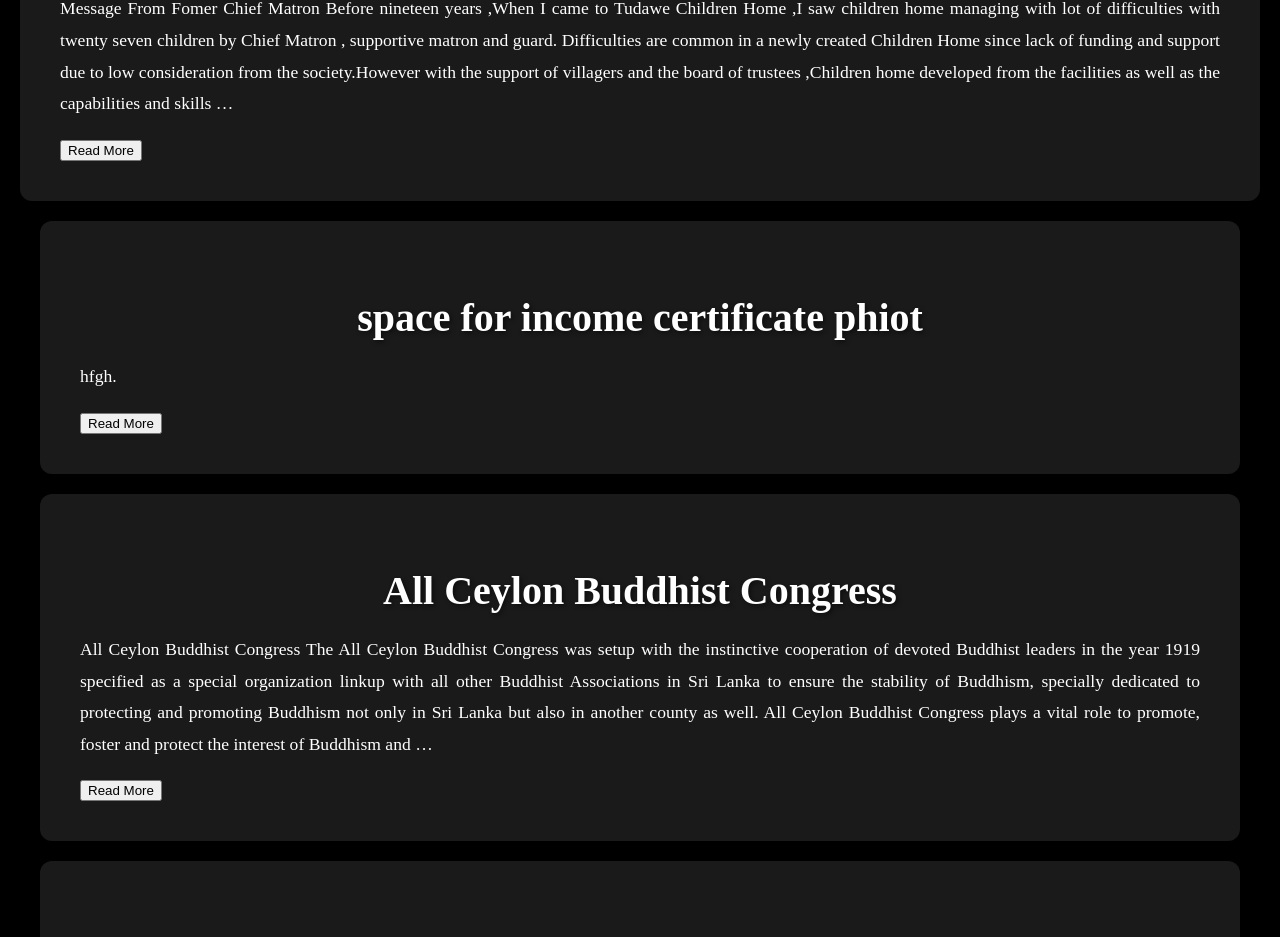
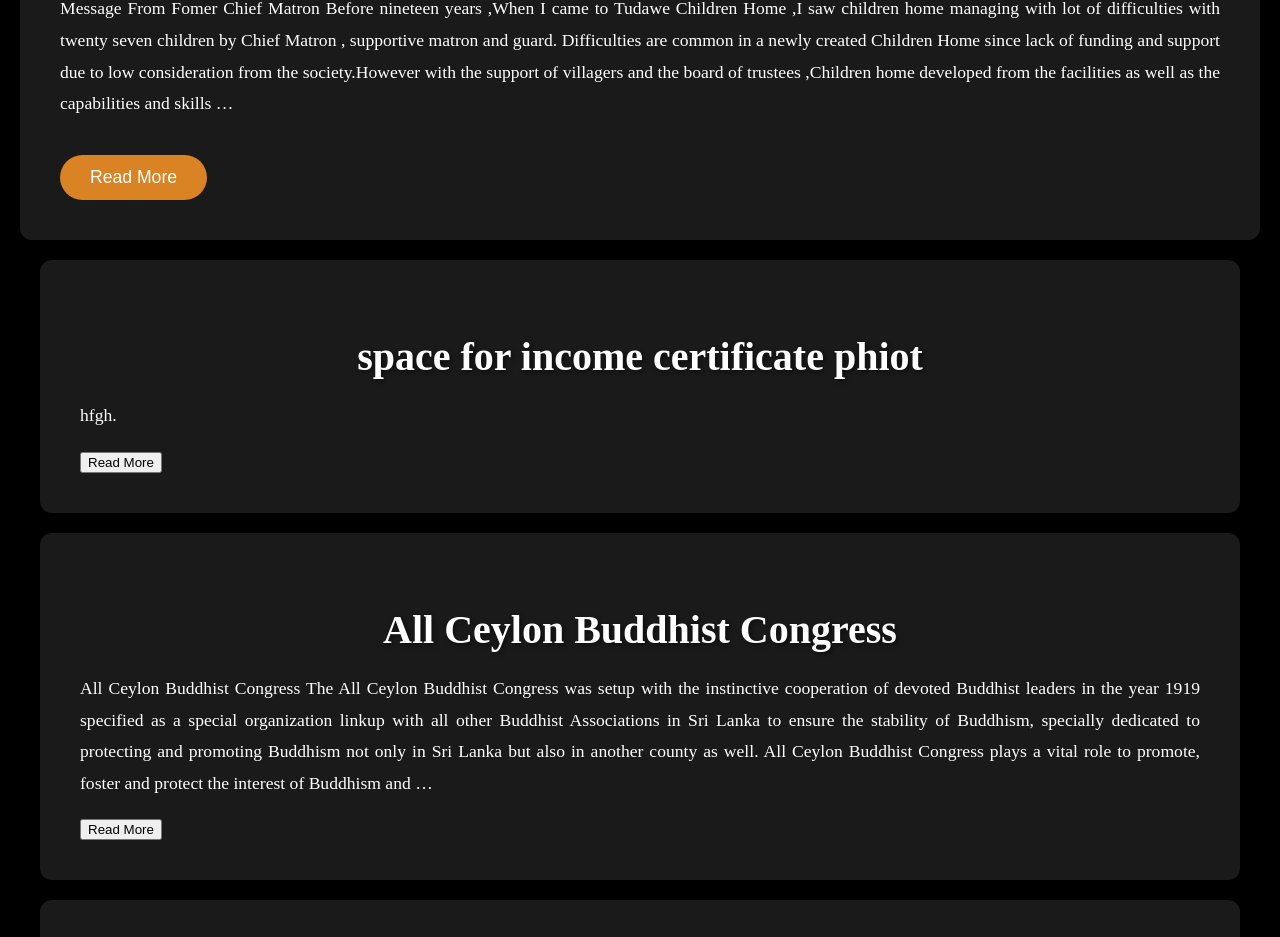
Before and after one commit to Dulan19/Thudawa_Website, a React (Create React App) app: page /Behindus in a window 1280 px wide. Shown: the part 858-1795 px from the top of the page. Built offline with nearby package versions, Linux system fonts and the light colour scheme.

Commit message:
button styling

```diff
--- a/src/pages/Behindus.jsx
+++ b/src/pages/Behindus.jsx
@@ -31,7 +31,8 @@
               supportive matron and guard. Difficulties are common in a newly created Children Home since lack of
               funding and support due to low consideration from the society.However with the support of villagers and
               the board of trustees ,Children home developed from the facilities as well as the capabilities and skills …</p>
-            <button onClick={() => setShow1(!show1)}>{show1 ? "Show Less" : "Read More"}
+            <button className="read-btn"
+            onClick={() => setShow1(!show1)}>{show1 ? "Show Less" : "Read More"}
             </button>
             {show1 && <p>of children.At that time all the children attended to one school .However today they have opportunity
               to attend four different schools based on there capabilities.It improved the quality of the education of the children
```
